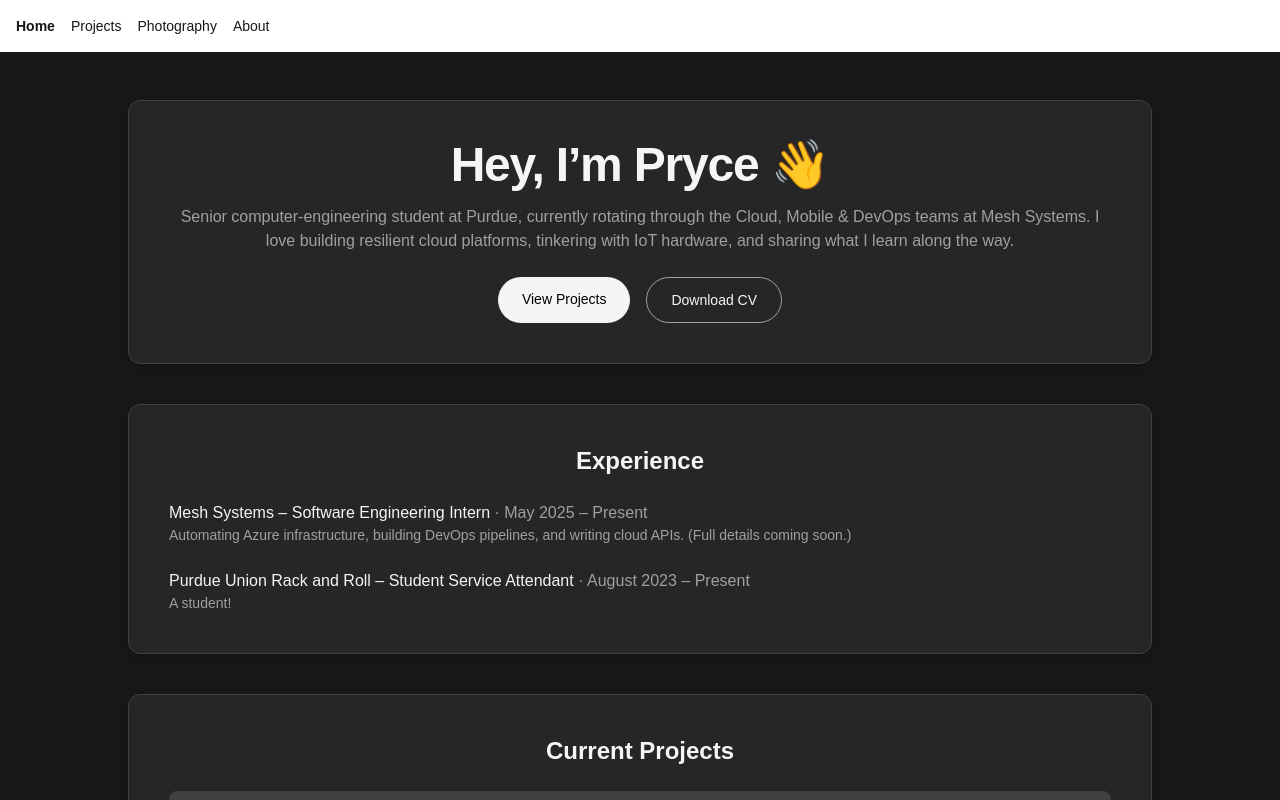
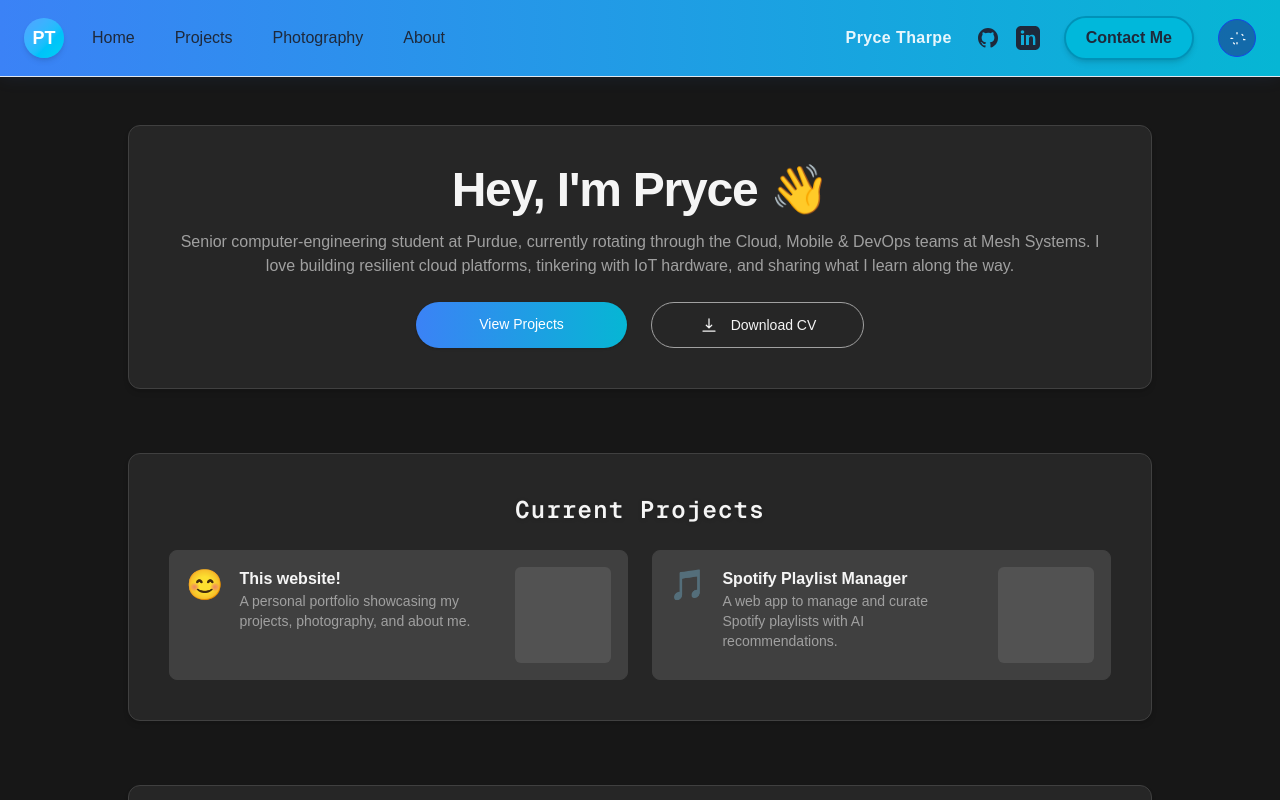
Before and after one commit to tharpep/portfolio, a Next.js app: page / in a window 1280 px wide. Shown: the top 800 px of the page. Built offline with nearby package versions, Linux system fonts and the light colour scheme.

Commit message:
Cursor additions

```diff
--- a/src/app/globals.css
+++ b/src/app/globals.css
@@ -3,6 +3,14 @@
 :root {
   --background: #ffffff;
   --foreground: #171717;
+  --accent-blue: #3b82f6;
+  --accent-cyan: #06b6d4;
+  --accent-blue-dark: #1e3a8a;
+  --nav-bg: rgba(255,255,255,0.85);
+  --nav-border: #e0e7ef;
+  --nav-link: #1e293b;
+  --nav-link-hover: #2563eb;
+  --nav-shadow: 0 2px 16px 0 rgba(59,130,246,0.08);
 }
 
 @theme inline {
@@ -16,6 +24,11 @@
   :root {
     --background: #0a0a0a;
     --foreground: #ededed;
+    --nav-bg: rgba(30,41,59,0.85);
+    --nav-border: #334155;
+    --nav-link: #e0e7ef;
+    --nav-link-hover: #38bdf8;
+    --nav-shadow: 0 2px 16px 0 rgba(34,211,238,0.08);
   }
 }
 
@@ -28,3 +41,67 @@ body {
 .text-muted-foreground {
   color: rgb(160 160 160);
 }
+
+.bg-gradient-to-r {
+  background-image: linear-gradient(to right, var(--accent-blue), var(--accent-cyan));
+}
+
+.shadow-blue-400\/40 {
+  box-shadow: 0 4px 24px 0 rgba(96, 165, 250, 0.4);
+}
+
+.shadow-cyan-400\/40 {
+  box-shadow: 0 4px 24px 0 rgba(34, 211, 238, 0.4);
+}
+
+.hover\:shadow-lg:hover {
+  box-shadow: 0 8px 32px 0 rgba(59, 130, 246, 0.15);
+}
+
+hr {
+  border: none;
+  border-top: 1px solid var(--accent-blue-dark);
+  opacity: 0.2;
+}
+
+nav {
+  background: var(--nav-bg);
+  border-bottom: 1px solid var(--nav-border);
+  box-shadow: var(--nav-shadow);
+}
+
+nav a {
+  color: var(--nav-link);
+  transition: color 0.2s;
+}
+
+nav a:hover, nav a:focus {
+  color: var(--nav-link-hover);
+}
+
+/* Animated underline for nav links */
+nav a {
+  position: relative;
+}
+nav a::after {
+  content: "";
+  position: absolute;
+  left: 0;
+  bottom: 0.2em;
+  width: 100%;
+  height: 2px;
+  background: linear-gradient(90deg, var(--accent-blue), var(--accent-cyan));
+  border-radius: 1px;
+  transform: scaleX(0);
+  transition: transform 0.3s;
+  transform-origin: left;
+}
+nav a:hover::after, nav a:focus::after {
+  transform: scaleX(1);
+}
+
+/* Glassmorphism effect for nav */
+nav {
+  backdrop-filter: blur(12px) saturate(1.2);
+  -webkit-backdrop-filter: blur(12px) saturate(1.2);
+}
--- a/src/app/page.tsx
+++ b/src/app/page.tsx
@@ -4,9 +4,9 @@ export default function About() {
   return (
     <main className="flex flex-col gap-10 bg-neutral-900 text-neutral-100 px-4 sm:px-8 md:px-16 lg:px-32 py-12">
       {/* ─────────── Intro ─────────── */}
-      <section className="w-full rounded-xl border border-neutral-700 bg-neutral-800 p-6 sm:p-10 shadow-md">
+      <section className="w-full rounded-xl border border-neutral-700 bg-neutral-800 p-6 sm:p-10 shadow-md mb-6">
         <h1 className="text-4xl font-bold tracking-tight sm:text-5xl text-center mb-4">
-          Hey, I’m Pryce 👋
+          Hey, I'm Pryce 👋
         </h1>
         <p className="text-muted-foreground text-center mb-6">
           Senior computer-engineering student at Purdue, currently rotating
@@ -14,25 +14,49 @@ export default function About() {
           building resilient cloud platforms, tinkering with IoT hardware, and
           sharing what I learn along the way.
         </p>
-        <div className="flex justify-center flex-wrap gap-4">
+        <div className="flex justify-between gap-6 w-full max-w-md mx-auto">
           <Link
             href="/projects"
-            className="rounded-full bg-neutral-100 px-6 py-3 text-sm font-medium text-black transition hover:bg-neutral-200"
+            className="flex-1 min-w-[140px] rounded-full bg-gradient-to-r from-blue-500 to-cyan-400 px-8 py-3 text-sm font-medium text-white transition shadow-sm hover:shadow-blue-400/40 hover:shadow-lg hover:brightness-105 text-center"
           >
             View Projects
           </Link>
           <Link
             href="/Pryce_Tharpe_Resume.pdf"
-            className="rounded-full border border-neutral-400 px-6 py-3 text-sm font-medium transition hover:bg-neutral-700"
+            className="flex-1 min-w-[140px] rounded-full border border-neutral-400 px-8 py-3 text-sm font-medium transition hover:bg-neutral-700 hover:shadow-cyan-400/40 hover:shadow-lg text-center flex items-center justify-center gap-2"
           >
+            <svg xmlns="http://www.w3.org/2000/svg" fill="none" viewBox="0 0 24 24" strokeWidth={1.5} stroke="currentColor" className="w-5 h-5 inline-block mr-1">
+              <path strokeLinecap="round" strokeLinejoin="round" d="M12 4.5v11m0 0-3.25-3.25M12 15.5l3.25-3.25M4.75 19.25h14.5" />
+            </svg>
             Download CV
           </Link>
         </div>
       </section>
 
+      {/* ─────────── Featured Project ─────────── */}
+      <section className="w-full rounded-xl border border-neutral-700 bg-neutral-800 p-6 sm:p-10 shadow-md mb-6">
+        <h2 className="mb-6 text-2xl font-semibold text-center font-mono tracking-wider drop-shadow-sm">
+          Current Projects
+        </h2>
+        <div className="grid gap-6 sm:grid-cols-2 lg:grid-cols-2">
+          <ProjectCard
+            title="This website!"
+            href="/projects/website-portfolio"
+            emoji="😊"
+            desc="A personal portfolio showcasing my projects, photography, and about me."
+          />
+          <ProjectCard
+            title="Spotify Playlist Manager"
+            href="/projects/website-portfolio"
+            emoji="🎵"
+            desc="A web app to manage and curate Spotify playlists with AI recommendations."
+          />
+        </div>
+      </section>
+
       {/* ─────────── Experience ─────────── */}
-      <section className="w-full rounded-xl border border-neutral-700 bg-neutral-800 p-6 sm:p-10 shadow-md">
-        <h2 className="mb-6 text-2xl font-semibold text-center">Experience</h2>
+      <section className="w-full rounded-xl border border-neutral-700 bg-neutral-800 p-6 sm:p-10 shadow-md mb-6">
+        <h2 className="mb-6 text-2xl font-semibold text-center font-mono tracking-wider drop-shadow-sm">Experience</h2>
         <ul className="flex flex-col gap-6">
           <li>
             <h3 className="font-medium">
@@ -54,31 +78,21 @@ export default function About() {
               </span>
             </h3>
             <p className="text-sm text-muted-foreground">
-              A student!
+              Worked at the front counter, usually as part of a team of 1 or 2. Responsible for opening and closing the facility.
+            </p>
+          </li>
+          <li>
+            <h3 className="font-medium">
+              Royal Pin Woodland – Counter Control
+              <span className="font-normal text-muted-foreground">
+                · August 2021 – August 2024
+              </span>
+            </h3>
+            <p className="text-sm text-muted-foreground">
+              Served as the first register at the front counter, provided lane service, and frequently trained new employees (including supervisors).
             </p>
           </li>
         </ul>
-      </section>
-
-      {/* ─────────── Featured Project ─────────── */}
-      <section className="w-full rounded-xl border border-neutral-700 bg-neutral-800 p-6 sm:p-10 shadow-md">
-        <h2 className="mb-6 text-2xl font-semibold text-center">
-          Current Projects
-        </h2>
-        <div className="flex flex-col gap-6">
-        <ProjectCard
-          title="This website!"
-          href="/projects/website-portfolio"
-          emoji="😊"
-          desc="A personal portfolio showcasing my projects, photography, and about me."
-        />
-        <ProjectCard
-          title="Spotify Playlist Manager"
-          href="/projects/website-portfolio"
-          emoji="🎵"
-          desc="A web app to manage and curate Spotify playlists with AI recommendations."
-        />
-        </div>
       </section>
 
       {/* ─────────── Photography ─────────── */}
@@ -86,7 +100,7 @@ export default function About() {
         className="w-full rounded-xl border border-neutral-700 bg-neutral-800 p-6 sm:p-10 shadow-md"
         id="photography"
       >
-        <h2 className="mb-6 text-2xl font-semibold text-center">Photography</h2>
+        <h2 className="mb-6 text-2xl font-semibold text-center font-mono tracking-wider drop-shadow-sm">Photography</h2>
         <div className="grid grid-cols-2 gap-4 sm:grid-cols-3">
           <PhotoPlaceholder />
           <PhotoPlaceholder />
@@ -117,14 +131,21 @@ function ProjectCard({ title, href, emoji, desc }: ProjectCardProps) {
   return (
     <Link
       href={href}
-      className="flex items-start gap-4 rounded-lg border border-neutral-700 bg-neutral-700 p-4 hover:bg-neutral-600 transition"
+      className="flex items-start gap-4 rounded-lg border border-neutral-700 bg-neutral-700 p-4 hover:bg-neutral-600 transition-transform duration-200 hover:scale-[1.03] hover:shadow-lg hover:shadow-blue-400/30"
     >
       <span className="text-3xl">{emoji}</span>
-      <div>
+      <div className="flex-1">
         <h3 className="font-semibold">{title}</h3>
         <p className="text-sm text-muted-foreground">{desc}</p>
       </div>
+      <MiniPhotoPlaceholder />
     </Link>
+  );
+}
+
+function MiniPhotoPlaceholder() {
+  return (
+    <div className="w-24 h-24 rounded-md bg-neutral-600 ml-2 flex-shrink-0" />
   );
 }
 
--- a/src/components/Nav.tsx
+++ b/src/components/Nav.tsx
@@ -1,14 +1,87 @@
+"use client";
 import Link from "next/link";
+import { useState } from "react";
+
+const navLinks = [
+  { href: "/", label: "Home" },
+  { href: "/projects", label: "Projects" },
+  { href: "/photography", label: "Photography" },
+  { href: "/about", label: "About" },
+];
 
 export default function Nav() {
+  const [dark, setDark] = useState(false);
+
+  // Toggle dark mode (for demo, real app should use context or theme provider)
+  const toggleDark = () => {
+    setDark((d) => !d);
+    if (typeof document !== "undefined") {
+      document.documentElement.classList.toggle("dark", !dark);
+    }
+  };
+
   return (
-    <nav className="flex gap-4 p-4 text-sm">
-      <Link href="/" className="font-semibold">
-        Home
-      </Link>
-      <Link href="/projects">Projects</Link>
-      <Link href="/photography">Photography</Link>
-      <Link href="/about">About</Link>
+    <nav
+      className="sticky top-0 z-50 w-full bg-gradient-to-r from-blue-700/80 via-cyan-600/80 to-blue-900/80 backdrop-blur-md border-b border-blue-900/30 shadow-sm px-6 py-4 flex items-center justify-between transition-colors duration-300"
+    >
+      {/* Left: Logo/Initials */}
+      <div className="flex items-center gap-3">
+        <div className="w-10 h-10 rounded-full bg-gradient-to-br from-blue-400 to-cyan-400 flex items-center justify-center text-white font-bold text-lg shadow-md select-none">
+          PT
+        </div>
+        <div className="hidden sm:flex gap-2">
+          {navLinks.map((link) => (
+            <Link
+              key={link.href}
+              href={link.href}
+              className="relative px-4 py-2 rounded-md font-medium text-white/90 hover:text-white transition-colors duration-200 focus:outline-none focus-visible:ring-2 focus-visible:ring-blue-400"
+            >
+              <span className="z-10 relative">{link.label}</span>
+              <span className="absolute left-0 bottom-1 w-full h-0.5 bg-cyan-400 scale-x-0 group-hover:scale-x-100 transition-transform origin-left duration-300" />
+            </Link>
+          ))}
+        </div>
+      </div>
+
+      {/* Right: Name, Socials, Contact, Dark Mode */}
+      <div className="flex items-center gap-4">
+        <span className="hidden md:inline-block font-semibold text-white/90 tracking-wide mr-2">Pryce Tharpe</span>
+        <a
+          href="https://github.com/your-github" // TODO: Replace with your actual GitHub
+          target="_blank"
+          rel="noopener noreferrer"
+          className="hover:text-cyan-300 transition-colors"
+          aria-label="GitHub"
+        >
+          <svg className="w-6 h-6" fill="currentColor" viewBox="0 0 24 24"><path d="M12 2C6.477 2 2 6.484 2 12.021c0 4.428 2.865 8.184 6.839 9.504.5.092.682-.217.682-.482 0-.237-.009-.868-.014-1.703-2.782.605-3.369-1.342-3.369-1.342-.454-1.157-1.11-1.465-1.11-1.465-.908-.62.069-.608.069-.608 1.004.07 1.532 1.032 1.532 1.032.892 1.53 2.341 1.088 2.91.832.092-.647.35-1.088.636-1.339-2.22-.253-4.555-1.113-4.555-4.951 0-1.093.39-1.987 1.029-2.687-.103-.253-.446-1.272.098-2.65 0 0 .84-.27 2.75 1.025A9.564 9.564 0 0 1 12 6.844c.85.004 1.705.115 2.504.337 1.909-1.295 2.748-1.025 2.748-1.025.546 1.378.202 2.397.1 2.65.64.7 1.028 1.594 1.028 2.687 0 3.847-2.338 4.695-4.566 4.944.359.309.678.92.678 1.855 0 1.338-.012 2.419-.012 2.749 0 .267.18.578.688.48C19.138 20.2 22 16.447 22 12.021 22 6.484 17.523 2 12 2z" /></svg>
+        </a>
+        <a
+          href="https://linkedin.com/in/your-linkedin" // TODO: Replace with your actual LinkedIn
+          target="_blank"
+          rel="noopener noreferrer"
+          className="hover:text-cyan-300 transition-colors"
+          aria-label="LinkedIn"
+        >
+          <svg className="w-6 h-6" fill="currentColor" viewBox="0 0 24 24"><path d="M19 0h-14c-2.76 0-5 2.24-5 5v14c0 2.76 2.24 5 5 5h14c2.76 0 5-2.24 5-5v-14c0-2.76-2.24-5-5-5zm-11 19h-3v-10h3v10zm-1.5-11.28c-.966 0-1.75-.79-1.75-1.76s.784-1.76 1.75-1.76 1.75.79 1.75 1.76-.784 1.76-1.75 1.76zm13.5 11.28h-3v-5.6c0-1.34-.03-3.07-1.87-3.07-1.87 0-2.16 1.46-2.16 2.97v5.7h-3v-10h2.89v1.36h.04c.4-.76 1.38-1.56 2.84-1.56 3.04 0 3.6 2 3.6 4.59v5.61z" /></svg>
+        </a>
+        <Link
+          href="#contact"
+          className="ml-2 px-5 py-2 rounded-full bg-cyan-500 text-white font-semibold shadow-md hover:bg-cyan-400 transition-colors duration-200 border-2 border-cyan-600 hover:scale-105 focus:outline-none focus-visible:ring-2 focus-visible:ring-cyan-300"
+        >
+          Contact Me
+        </Link>
+        <button
+          onClick={toggleDark}
+          className="ml-2 p-2 rounded-full bg-blue-900/60 hover:bg-blue-800 text-white transition-colors border border-blue-700 focus:outline-none focus-visible:ring-2 focus-visible:ring-cyan-300"
+          aria-label="Toggle dark mode"
+        >
+          {dark ? (
+            <svg className="w-5 h-5" fill="currentColor" viewBox="0 0 24 24"><path d="M17.75 15.5A6.75 6.75 0 0 1 8.5 6.25a.75.75 0 0 0-.75-.75A8 8 0 1 0 20 16.25a.75.75 0 0 0-.75-.75.75.75 0 0 0-.75.75z" /></svg>
+          ) : (
+            <svg className="w-5 h-5" fill="currentColor" viewBox="0 0 24 24"><path d="M12 4.75a.75.75 0 0 1 .75.75v1.5a.75.75 0 0 1-1.5 0v-1.5A.75.75 0 0 1 12 4.75zm0 12a.75.75 0 0 1 .75.75v1.5a.75.75 0 0 1-1.5 0v-1.5a.75.75 0 0 1 .75-.75zm7.25-4.25a.75.75 0 0 1 .75.75h1.5a.75.75 0 0 1 0 1.5h-1.5a.75.75 0 0 1-.75-.75zm-12 0a.75.75 0 0 1 .75.75H4.75a.75.75 0 0 1 0-1.5h1.5a.75.75 0 0 1 .75.75zm10.19-5.44a.75.75 0 0 1 1.06 0l1.06 1.06a.75.75 0 1 1-1.06 1.06l-1.06-1.06a.75.75 0 0 1 0-1.06zm-10.19 10.19a.75.75 0 0 1 1.06 0l1.06 1.06a.75.75 0 1 1-1.06 1.06l-1.06-1.06a.75.75 0 0 1 0-1.06zm10.19 10.19a.75.75 0 0 1 1.06 0l1.06 1.06a.75.75 0 1 1-1.06 1.06l-1.06-1.06a.75.75 0 0 1 0-1.06zm-10.19-10.19a.75.75 0 0 1 1.06 0l1.06 1.06a.75.75 0 1 1-1.06 1.06l-1.06-1.06a.75.75 0 0 1 0-1.06z" /></svg>
+          )}
+        </button>
+      </div>
     </nav>
   );
 }
```
